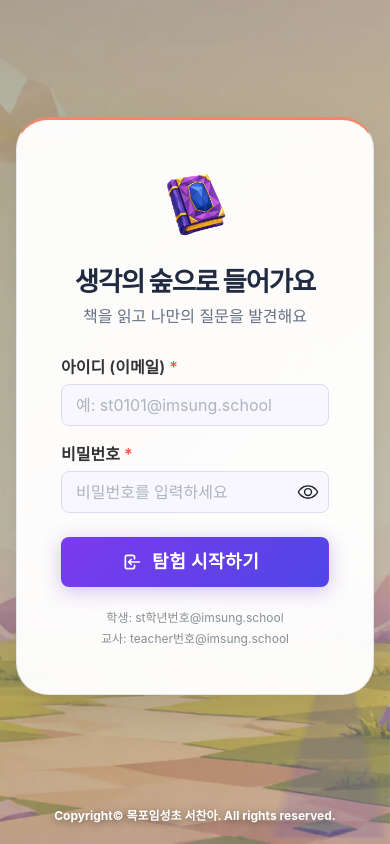
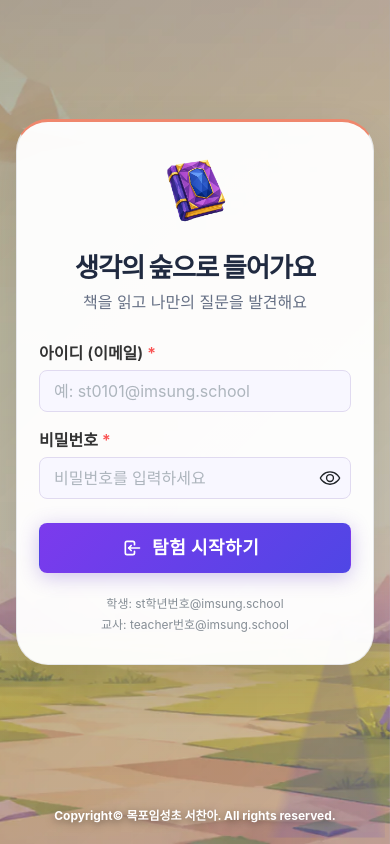
Before and after one commit to gud8238/mokpo-imsung-app, a Next.js app: page /login in a window 390 px wide. Built offline with nearby package versions, Linux system fonts and the light colour scheme; a web font is replaced by a local one.

Commit message:
fix: improve login mobile form ergonomics

```diff
--- a/src/app/login/login.module.css
+++ b/src/app/login/login.module.css
@@ -3,6 +3,10 @@
   display: grid;
   align-items: center;
   padding-block: 72px;
+}
+
+.card {
+  padding: 44px;
 }
 
 .schoolMark {
@@ -41,5 +45,6 @@
 }
 
 @media (max-width: 36em) {
-  .center { padding: 24px 16px 56px; }
+  .center { padding: 24px 16px 84px; }
+  .card { padding: 28px 22px; }
 }
--- a/src/app/login/page.tsx
+++ b/src/app/login/page.tsx
@@ -40,7 +40,7 @@ export default function LoginPage() {
       </Box>
 
       <Container size={440} className={classes.center}>
-        <StorySurface tone="warm" p={44} radius="xl">
+        <StorySurface tone="warm" radius="xl" className={classes.card} data-testid="login-card">
           <Center mb="md"><LowPolyIcon name="book" size={84} alt="" /></Center>
           <Title order={1} ta="center" className={classes.title}>생각의 숲으로 들어가요</Title>
           <Text ta="center" className={classes.subtitle}>책을 읽고 나만의 질문을 발견해요</Text>
@@ -62,6 +62,9 @@ export default function LoginPage() {
                 name="email"
                 label="아이디 (이메일)"
                 placeholder="예: st0101@imsung.school"
+                type="email"
+                autoComplete="username"
+                spellCheck={false}
                 required
                 radius="md"
                 size="md"
@@ -75,6 +78,7 @@ export default function LoginPage() {
                 name="password"
                 label="비밀번호"
                 placeholder="비밀번호를 입력하세요"
+                autoComplete="current-password"
                 required
                 radius="md"
                 size="md"
```
Also changed, not shown: 1 other file (tests, documents, lock files or other folders).
